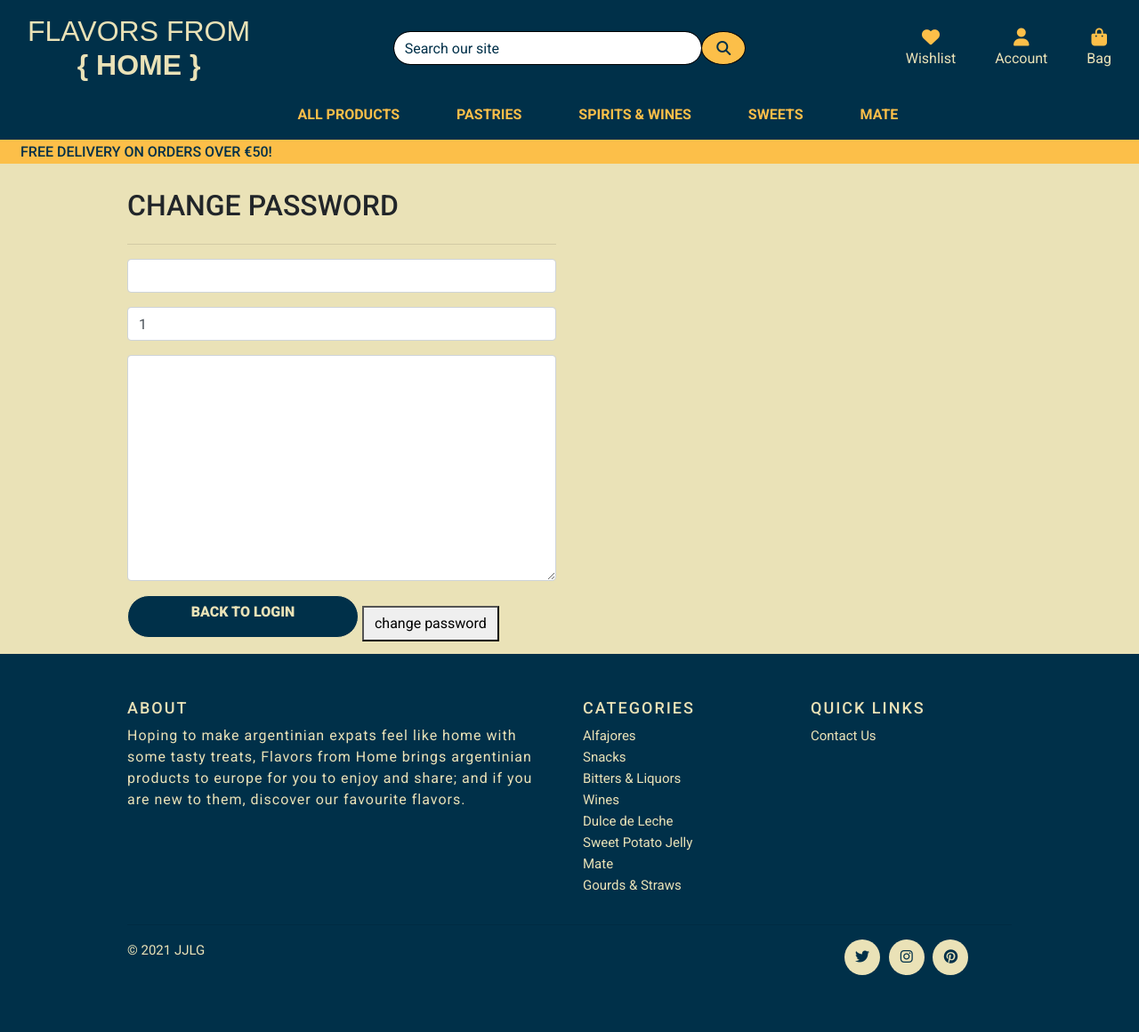
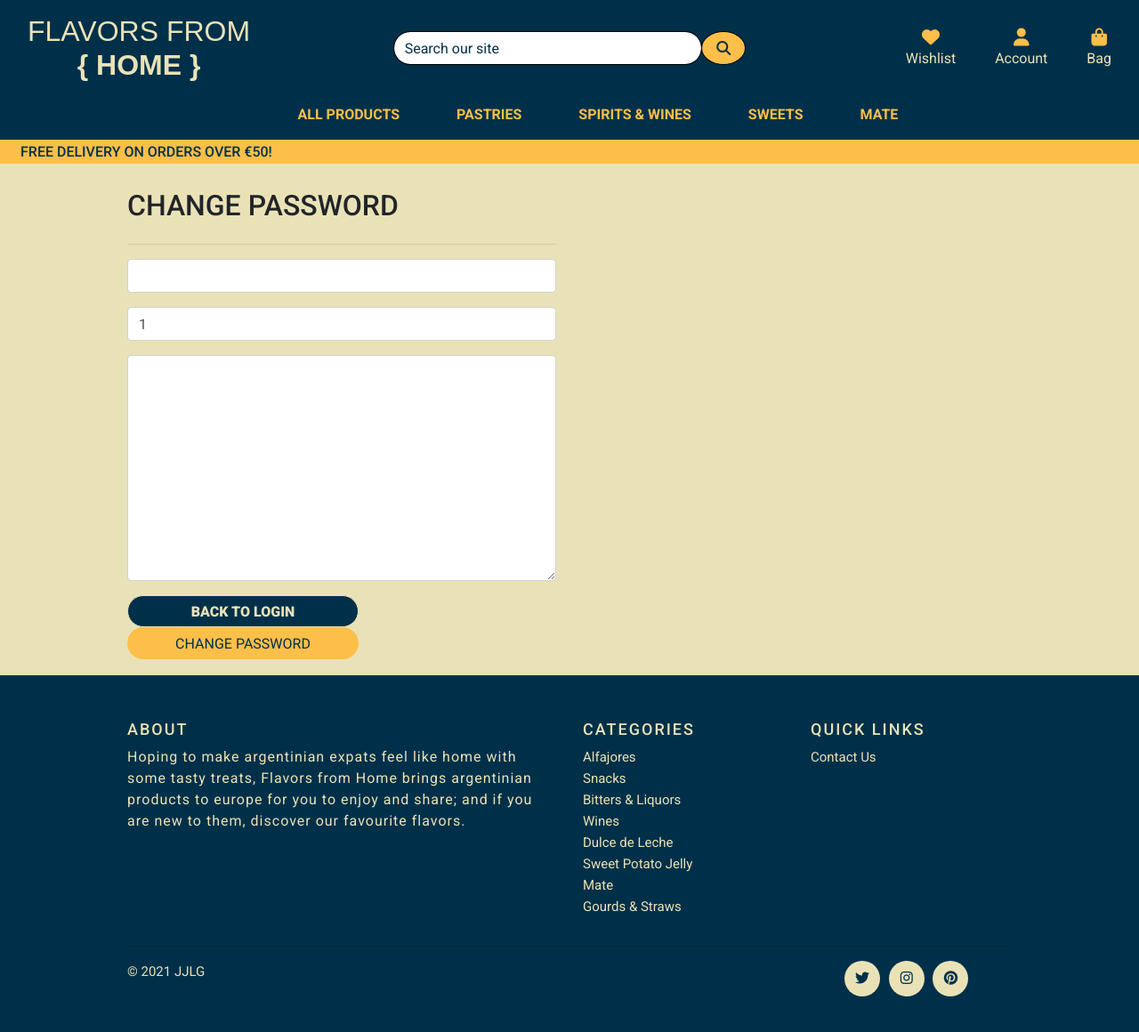
Before and after one commit to jjlg90/flavors_from_home, a Django app: template templates/allauth/account/password_reset_from_key.html in a window 1280 px wide. Shown: the whole page at 89% size. Before the commit the page ends 1096 px from the top, so only its background shows below. Run offline with Django 3.2, Linux system fonts and the light colour scheme; tables that the repository leaves empty hold one stand-in row (values such as "Sample post"); the template is opened without the code that fills it: values that come from a table or form of the project are taken from there, most other values are stand-ins (such as "Sample title", 1, 10 or a date in 2020); some libraries are stand-ins or nearby versions; some web fonts are replaced.

Commit message:
Minor bugs fixing

```diff
--- a/home/views.py
+++ b/home/views.py
@@ -28,8 +28,8 @@ def contact(request):
 
             try:
                 send_mail(
-                    subject, message, 'admin@example.com', [
-                        'admin@example.com'])
+                    subject, message, body['email'], [
+                        'email'])
             except BadHeaderError:
                 return HttpResponse('Invalid header found.')
 
--- a/templates/allauth/account/password_reset_from_key.html
+++ b/templates/allauth/account/password_reset_from_key.html
@@ -14,11 +14,11 @@
         href="{{ passwd_reset_url }}">new password reset</a>.{% endblocktrans %}</p>
 {% else %}
 {% if form %}
-<form method="POST" action="{{ action_url }}">
+<form class="pb-3" method="POST" action="{{ action_url }}">
     {% csrf_token %}
     {{ form|crispy }}
-    <a class="mb-3 pb-3 secondary-button btn rounded-pill" href="{% url 'account_login' %}">Back to Login</a>
-    <input type="submit" name="action" value="{% trans 'change password' %}" />
+    <a class="pb-1 secondary-button btn rounded-pill" href="{% url 'account_login' %}">Back to Login</a>
+    <input class="pb-1 primary-button btn rounded-pill" type="submit" name="action" value="{% trans 'change password' %}" />
 </form>
 {% else %}
 <p>{% trans 'Your password is now changed.' %}</p>
```
Also changed, not shown: testing.md (+3 -1 lines), README.md.
